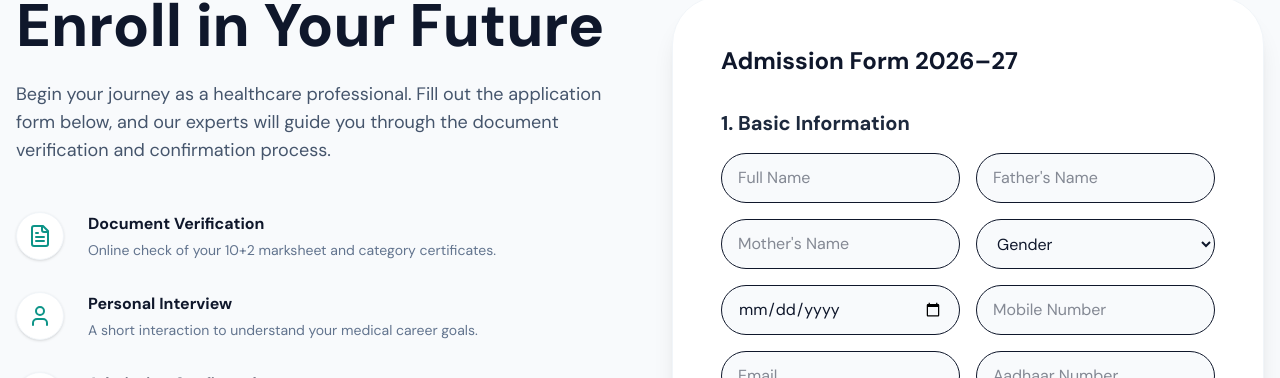
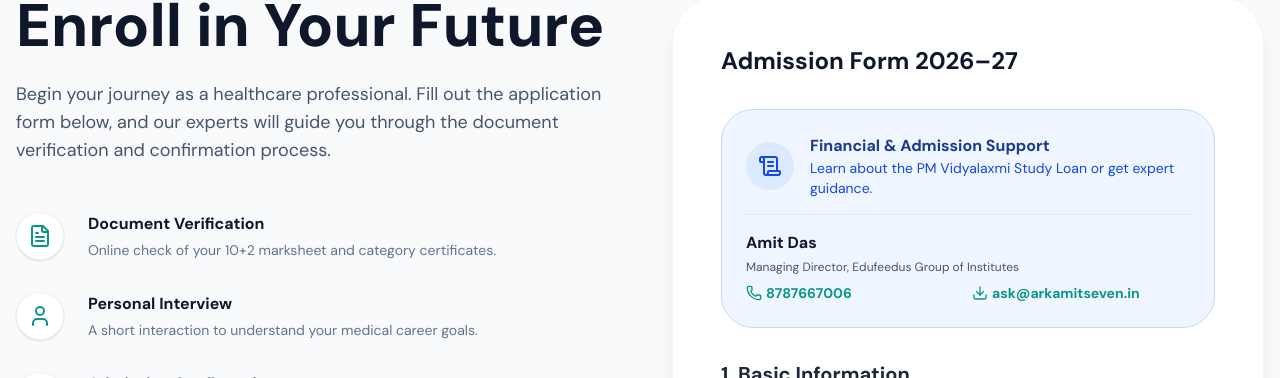
Before and after one commit to arkamitseven/Edufeedus, a React (Vite) app: page /admission in a window 1280 px wide. Shown: the part 180-558 px from the top of the page. Built offline with nearby package versions, Linux system fonts and the light colour scheme; no server answers.

Commit message:
feat: update course intake and contact information
- Increase course intake capacity to 80 seats
- Add second contact number
- Add financial support section to admission page

```diff
--- a/index.html
+++ b/index.html
@@ -3,7 +3,7 @@
   <head>
     <meta charset="UTF-8" />
     <meta name="viewport" content="width=device-width, initial-scale=1.0" />
-    <title>Edufeedus Group of Institutes</title>
+    <title>My Google AI Studio App</title>
   </head>
   <body>
     <div id="root"></div>
--- a/src/App.tsx
+++ b/src/App.tsx
@@ -222,6 +222,10 @@ export default function App() {
                   +91 8414001064
                 </li>
                 <li className="flex items-center gap-3">
+                  <span className="text-primary text-base">📞</span>
+                  +91 8787667006
+                </li>
+                <li className="flex items-center gap-3">
                   <span className="text-primary text-base">✉️</span>
                   contact@edufeedus.com
                 </li>
--- a/src/pages/AdmissionPage.tsx
+++ b/src/pages/AdmissionPage.tsx
@@ -9,7 +9,8 @@ import {
   Upload,
   CheckCircle,
   AlertCircle,
-  Download
+  Download,
+  ScrollText
 } from 'lucide-react';
 import { addDoc, collection } from 'firebase/firestore';
 import { db } from '../lib/firebase';
@@ -181,6 +182,32 @@ const AdmissionPage = () => {
             className="bg-white p-8 md:p-12 rounded-[3rem] shadow-xl border border-slate-100"
           >
             <h2 className="text-2xl font-bold text-slate-900 mb-8">Admission Form 2026–27</h2>
+
+            <div className="mb-8 p-6 bg-blue-50 rounded-2xl border border-blue-200">
+              <div className="flex items-center gap-4 mb-4">
+                <div className="p-3 bg-blue-100 rounded-xl text-blue-700 flex-shrink-0">
+                  <ScrollText className="w-6 h-6" />
+                </div>
+                <div>
+                  <h4 className="font-bold text-blue-900">Financial & Admission Support</h4>
+                  <p className="text-sm text-blue-700">Learn about the PM Vidyalaxmi Study Loan or get expert guidance.</p>
+                </div>
+              </div>
+
+              <div className="border-t border-blue-100 pt-4 mt-4">
+                <h5 className="font-bold text-slate-900 mb-1">Amit Das</h5>
+                <p className="text-xs text-slate-600 mb-2">Managing Director, Edufeedus Group of Institutes</p>
+                <div className="grid grid-cols-2 gap-2 text-sm text-slate-700">
+                  <a href="tel:+918787667006" className="flex items-center gap-1 font-bold text-primary hover:underline">
+                    <Phone className="w-4 h-4" /> 8787667006
+                  </a>
+                  <a href="mailto:ask@arkamitseven.in" className="flex items-center gap-1 font-bold text-primary hover:underline">
+                    <Download className="w-4 h-4" /> ask@arkamitseven.in
+                  </a>
+                </div>
+              </div>
+            </div>
+
             <form onSubmit={handleSubmit} className="space-y-8">
               {/* 1. Basic Information */}
               <div className="space-y-4">
--- a/src/pages/CoursesPage.tsx
+++ b/src/pages/CoursesPage.tsx
@@ -11,7 +11,8 @@ import {
   ShieldCheck,
   ChevronRight,
   ArrowUpRight,
-  Phone
+  Phone,
+  ScrollText
 } from 'lucide-react';
 import { Link } from 'react-router-dom';
 
@@ -52,7 +53,7 @@ const CoursesPage = () => {
                   <div className="w-10 h-10 bg-white rounded-full shadow-sm flex items-center justify-center">
                     <Users className="text-primary w-5 h-5" />
                   </div>
-                  <span className="font-bold text-slate-700">60 Seats/Year</span>
+                  <span className="font-bold text-slate-700">80 Seats/Year</span>
                 </div>
               </div>
             </motion.div>
@@ -123,7 +124,7 @@ const CoursesPage = () => {
                   {[
                     { label: 'Level', val: 'Diploma' },
                     { label: 'Duration', val: '3 Years' },
-                    { label: 'Intake', val: '60 Students' },
+                    { label: 'Intake', val: '80 Students' },
                     { label: 'Affiliation', val: 'AGMC & GBP Hospital' },
                     { label: 'Loan Support', val: '100% Assist' },
                   ].map((fact, i) => (
@@ -134,6 +135,31 @@ const CoursesPage = () => {
                   ))}
                 </ul>
                 <Link to="/admission" className="btn-primary w-full mt-8">Apply This Course</Link>
+
+                <div className="mt-8 p-6 bg-blue-50 rounded-2xl border border-blue-200">
+                  <div className="flex items-center gap-4 mb-4">
+                    <div className="p-3 bg-blue-100 rounded-xl text-blue-700 flex-shrink-0">
+                      <ScrollText className="w-6 h-6" />
+                    </div>
+                    <div>
+                      <h4 className="font-bold text-blue-900">Financial & Admission Support</h4>
+                      <p className="text-sm text-blue-700">Learn about the PM Vidyalaxmi Study Loan or get expert guidance on your application.</p>
+                    </div>
+                  </div>
+
+                  <div className="border-t border-blue-100 pt-4 mt-4">
+                    <h5 className="font-bold text-slate-900 mb-1">Amit Das</h5>
+                    <p className="text-xs text-slate-600 mb-2">Managing Director, Edufeedus Group of Institutes</p>
+                    <div className="grid grid-cols-2 gap-2 text-sm text-slate-700">
+                      <a href="tel:+918787667006" className="flex items-center gap-1 font-bold text-primary hover:underline">
+                        <Phone className="w-4 h-4" /> 8787667006
+                      </a>
+                      <a href="mailto:ask@arkamitseven.in" className="flex items-center gap-1 font-bold text-primary hover:underline">
+                        <ArrowUpRight className="w-4 h-4" /> ask@arkamitseven.in
+                      </a>
+                    </div>
+                  </div>
+                </div>
               </div>
 
               <div className="p-8 bg-slate-50 border border-slate-100 rounded-[2.5rem]">
--- a/src/pages/HomePage.tsx
+++ b/src/pages/HomePage.tsx
@@ -10,7 +10,8 @@ import {
   ScrollText,
   HeartPulse,
   GraduationCap,
-  Stethoscope
+  Stethoscope,
+  Phone
 } from 'lucide-react';
 import { motion } from 'motion/react';
 import { Link } from 'react-router-dom';
@@ -67,7 +68,7 @@ const HomePage = () => {
         <div className="max-w-7xl mx-auto px-4 sm:px-6 lg:px-8">
           <div className="grid grid-cols-2 md:grid-cols-4 gap-8">
             {[
-              { label: 'Seats Available', value: '60', icon: GraduationCap },
+              { label: 'Seats Available', value: '80', icon: GraduationCap },
               { label: 'Books in Library', value: '700+', icon: BookOpen },
               { label: 'Multiple Labs', value: '6+', icon: Building2 },
               { label: 'Staff Members', value: '25+', icon: Users },
@@ -145,7 +146,7 @@ const HomePage = () => {
                 <ul className="space-y-4 mb-8 text-left">
                   <li className="flex items-center justify-between">
                     <span className="text-slate-500 text-sm">Available Seats</span>
-                    <span className="font-bold text-slate-900">60</span>
+                    <span className="font-bold text-slate-900">80</span>
                   </li>
                   <li className="flex items-center justify-between">
                     <span className="text-slate-500 text-sm">Duration</span>
@@ -190,6 +191,30 @@ const HomePage = () => {
 
       {/* CTA Banner */}
       <section className="py-20 px-4">
+        <div className="max-w-5xl mx-auto mb-16 p-8 bg-blue-50 rounded-[3rem] border border-blue-200">
+          <div className="flex items-center gap-6 mb-6">
+            <div className="p-4 bg-blue-100 rounded-3xl text-blue-700 flex-shrink-0">
+              <ScrollText className="w-8 h-8" />
+            </div>
+            <div>
+              <h4 className="text-xl font-bold text-blue-900 mb-1">Financial & Admission Support</h4>
+              <p className="text-blue-700">Access quality education with government-backed financial support through the PM Vidyalaxmi Study Loan scheme or contact us for guidance.</p>
+            </div>
+          </div>
+
+          <div className="border-t border-blue-200 pt-6 mt-6">
+            <h5 className="font-bold text-slate-900 mb-1">Amit Das</h5>
+            <p className="text-sm text-slate-600 mb-3">Managing Director, Edufeedus Group of Institutes</p>
+            <div className="grid grid-cols-2 md:grid-cols-4 gap-4 text-sm text-slate-700">
+              <a href="tel:+918787667006" className="flex items-center gap-2 font-bold text-primary hover:underline">
+                <Phone className="w-5 h-5" /> +91 8787667006
+              </a>
+              <a href="mailto:ask@arkamitseven.in" className="flex items-center gap-2 font-bold text-primary hover:underline">
+                <ArrowRight className="w-5 h-5" /> ask@arkamitseven.in
+              </a>
+            </div>
+          </div>
+        </div>
         <div className="max-w-5xl mx-auto bg-slate-900 rounded-[3rem] p-8 md:p-16 text-center relative overflow-hidden">
           <div className="absolute top-0 right-0 w-64 h-64 bg-primary/20 blur-[120px]" />
           <div className="absolute bottom-0 left-0 w-64 h-64 bg-medical-blue/20 blur-[120px]" />
```
Also changed, not shown: 1 other file (tests, documents, lock files or other folders).
